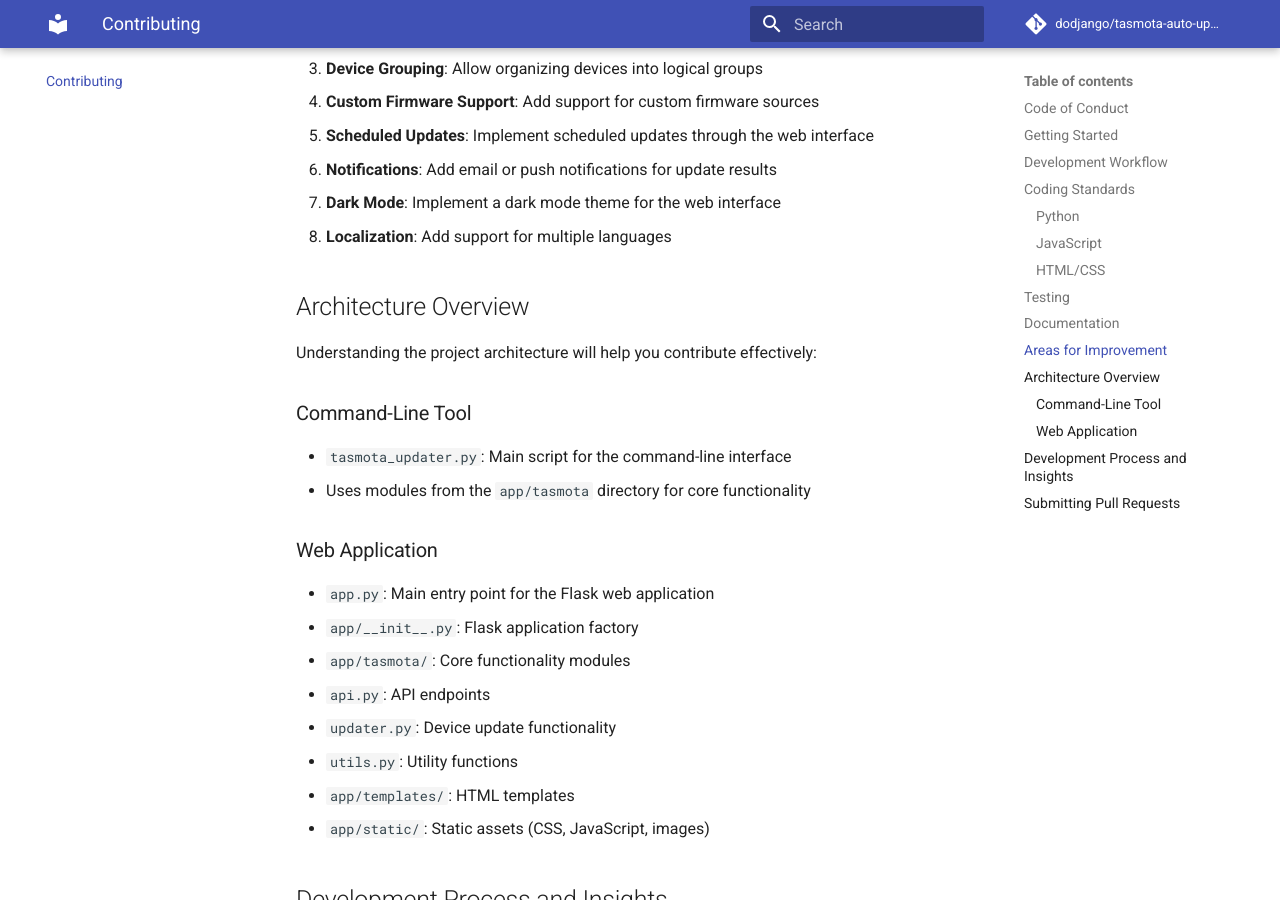
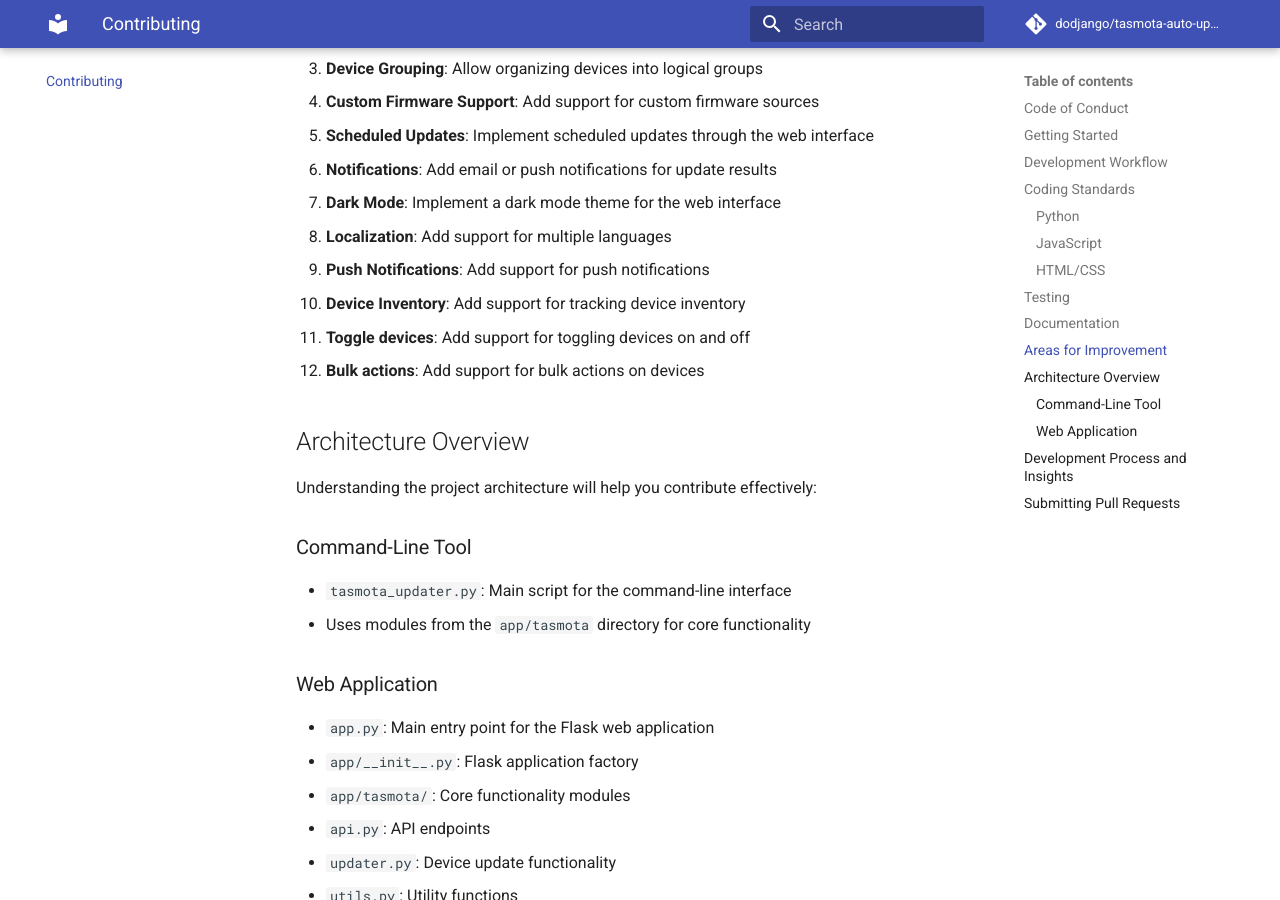
Before and after one commit to dodjango/tasmota-auto-updater, an MkDocs documentation site: the page built from docs/contributing.md, in a window 1280 px wide and 900 px high, scrolled down 2629 px. Built offline with MkDocs 1.6.1 and Material for MkDocs 9.7.7, drawn with Linux system fonts in a browser that asks for light colours; comment, search, counter and statistics services are not loaded.

Commit message:
docs: add new feature ideas to contributing guide (#26)

```diff
--- a/docs/contributing.md
+++ b/docs/contributing.md
@@ -99,6 +99,10 @@
 6. **Notifications**: Add email or push notifications for update results
 7. **Dark Mode**: Implement a dark mode theme for the web interface
 8. **Localization**: Add support for multiple languages
+9. **Push Notifications**: Add support for push notifications
+10. **Device Inventory**: Add support for tracking device inventory
+11. **Toggle devices**: Add support for toggling devices on and off
+12. **Bulk actions**: Add support for bulk actions on devices
 
 ## Architecture Overview
 
```
